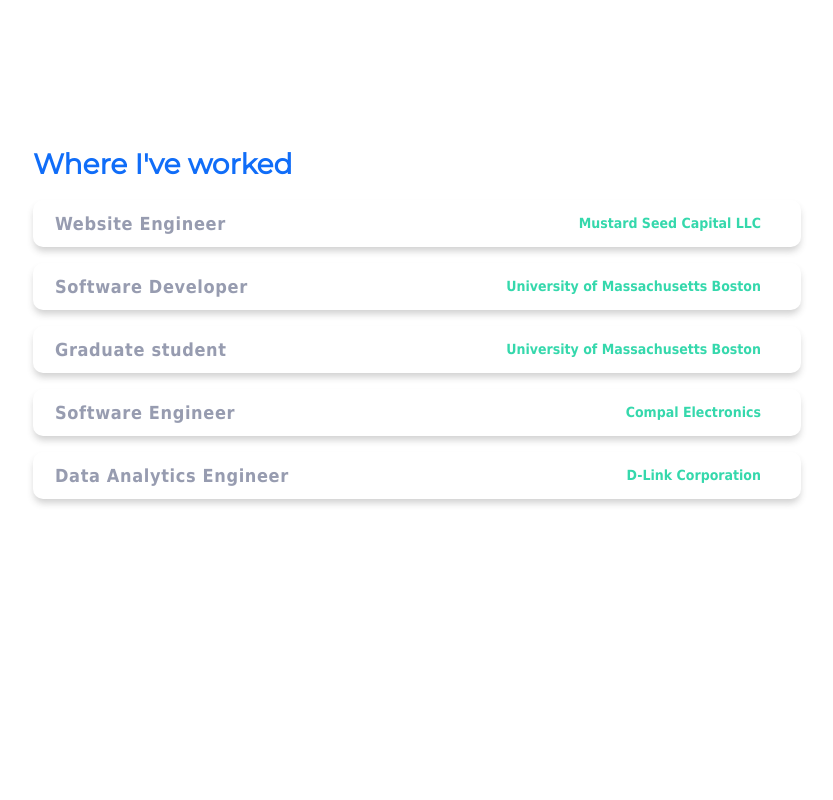
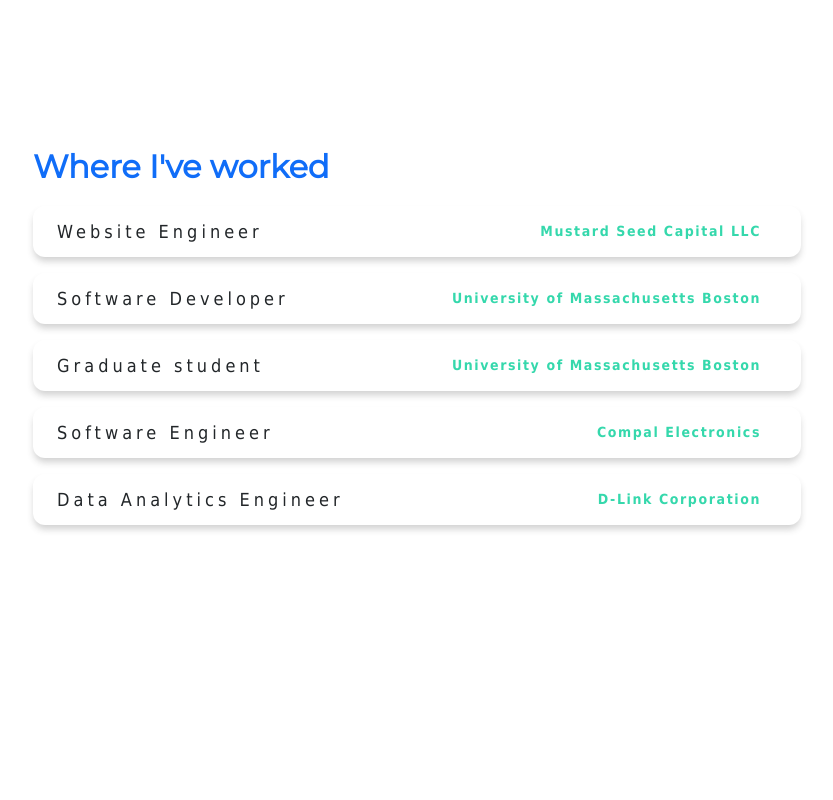
Before and after one commit to TimLaiTW/portfolio-v2, a React (Create React App) app: page / in a window 1280 px wide. Shown: the part 1320-2120 px from the top of the page, without its empty margins (223-1056 px from the left). Built offline with nearby package versions, Linux system fonts and the light colour scheme.

Commit message:
px to rem

```diff
--- a/src/App.css
+++ b/src/App.css
@@ -9,7 +9,6 @@
   --LightGreen: #A6F03E;
   --Blue: #106df8;
   --Navy: #3f739e;
-  /* --Light: #E9E9EB; */
   --Light: white;
 }
 
@@ -19,21 +18,20 @@
 
 header {
   font-weight: bold;
-  font-size: 28px;
+  font-size: 2rem;
   font-family: var(--font-primary);
-  padding: 2% 5% 2% 0px;
+  padding: 2% 5% 2% 0;
   color: white;
 }
 
 .pages-content:not(:first-child) {
-  min-height: 600px;
-  /* padding-bottom: 300px; */
+  min-height: 37.5rem;
 }
 
 
 .anchor {
   position: relative;
-  margin-bottom: 50px;
+  margin-bottom: 3.125rem;
   display: block;
   visibility: hidden;
 }
@@ -43,7 +41,7 @@
 }
 
 a {
-  padding-right: 10px;
+  padding-right: 0.625rem;
   color: inherit;
   outline: none;
   text-decoration: none;
--- a/src/Components/Templates/Footer.js
+++ b/src/Components/Templates/Footer.js
@@ -9,8 +9,8 @@
 
     .wrapper {
         position: fixed;
-        bottom: 0px;
-        padding: 0 0 30px 42px;
+        bottom: 0;
+        padding: 0 0 1.875rem 2.625rem;
         transition: all .4s ease-out;
 
         &__links {
--- a/src/Components/Templates/Navigation.js
+++ b/src/Components/Templates/Navigation.js
@@ -34,7 +34,7 @@
 
         .navItem{
             float: right;
-            margin-top: 8px;
+            margin-top: 0.5rem;
             li{
                 color: ${({ theme }) => theme.Btn};
                 & :hover{
@@ -42,8 +42,8 @@
                 }
                 font-family: var(--font-primary);
                 display: inline-block;
-                padding: 8px;
-                font-size: 14px;
+                padding: 0.5rem;
+                font-size: 0.875rem;
                 -webkit-transition: all .2s ease-in-out;
                 transition: all .2s ease-in-out;
                 a {
@@ -58,16 +58,16 @@
 
     const navbarStyles = {
         position: 'fixed',
-        height: '70px',
+        height: '4.375rem',
         width: '100%',
         transition: 'top 0.3s',
-        padding: '0 30px 0 30px',
+        padding: '0 1.875rem 0 1.875rem',
         overflow: 'hidden',
         zIndex: '99'
     }
     return (
         <div style={{ ...navbarStyles,
-            top: visible ? '0' : '-70px',
+            top: visible ? '0' : '-4.375rem',
             background: props.theme === 'light' ? 'var(--Light)' : 'var(--Dark)'}}>
             <StyledNavItem>
                 <a className='logo' href='#hero'>
--- a/src/Containers/About.js
+++ b/src/Containers/About.js
@@ -4,25 +4,26 @@
     const StyledAboutSection = styled.section`
         span {
             color: ${({ theme }) => theme.header};
-            font-family: var(--font-primary);
+            font-family: var(--font-mainContent);
+            font-weight: 900;
         }
 
         ul.skills-list {
             display: grid;
-            grid-template-columns: repeat(2, minmax(140px, 200px));
+            grid-template-columns: repeat(2, minmax(8.75rem, 12.5rem));
             padding: 0;
-            margin: 10px 0 0 0;
+            margin: 0.625rem 0 0 0;
             overflow: hidden;
             list-style: none;
             li {
                 position: relative;
-                margin-bottom: 10px;
-                padding-left: 20px;
+                margin-bottom: 0.625rem;
+                padding-left: 1.25rem;
                 &:before {
                     content: '▹';
                     position: relative;
-                    right: 10px;
-                    line-height: 12px;
+                    right: 0.625rem;
+                    line-height: 0.75rem;
                     }
             }
 
--- a/src/Containers/Contact.js
+++ b/src/Containers/Contact.js
@@ -7,16 +7,14 @@
     const StyledContactSection = styled.section`
     header {
         display: flex;
-        height: 10vh;
         align-items: center;
         justify-content: center;
-        font-size: 3rem;
     }
 
     .contact-content {
         margin-left: auto;
         margin-right: auto;
-        width: 20em;
+        width: 20rem;
     }
 
     .email-btn {
--- a/src/Containers/Me.js
+++ b/src/Containers/Me.js
@@ -5,9 +5,10 @@
 const Me = () => {
     const StyledHeroSection = styled.section`
         * {
-            max-width: 650px;
+            max-width: 40.625rem;
             p {
-                max-width: 350px;
+                max-width: 21.875rem;
+                font-weight: normal;
             }
             h1 {
                 color: ${({ theme }) => theme.header};
--- a/src/Utilities/Button.js
+++ b/src/Utilities/Button.js
@@ -6,7 +6,7 @@
         text-decoration: none;
         display: inline-block;
         padding: 0.5rem 1.25rem;
-        border-radius: 5px;
+        border-radius: .3rem;
         color: ${({ theme }) => theme.Btn};
         text-transform: uppercase;
         font-size: 1rem;
@@ -23,8 +23,8 @@
             width: 100%;
             height: 100%;
             background-color: transparent;
-            border: 1px solid ${({ theme }) => theme.Btn};
-            border-radius: 5px;
+            border: 0.08rem solid ${({ theme }) => theme.Btn};
+            border-radius: 0.3rem;
             z-index: -2;
         }
         &:before {
@@ -36,7 +36,7 @@
             height: 100%;
             background-color: ${({ theme }) => theme.Btn};
             transition: all 0.5s;
-            border-radius: 5px;
+            border-radius: 0.3rem;
             z-index: -1;
         }
         &:hover {
@@ -52,11 +52,7 @@
     `;
     return (
         <StyledEmailLink>
-            <div class="box-1">
-                <div class="btn btn-one">
-                    <a className='button' hrerf={props.url}>{props.children}</a>
-                </div>
-            </div>
+            <a className='button' hrerf={props.url}>{props.children}</a>
         </StyledEmailLink>
     )
 };
--- a/src/Utilities/Card.js
+++ b/src/Utilities/Card.js
@@ -24,7 +24,7 @@
             color: #bbb;
             padding: 0.4rem 0.6rem;
             border-radius: 0.3rem;
-            border: 1px solid #444;
+            border: 0.08rem solid #444;
             font-size: 0.8rem;
             text-decoration: none;
             width: 7rem;
@@ -93,10 +93,7 @@
             &__title {
                 color: yellow;
             }
-            &__post-date {
-                color: var(--Light);
-            }
-            &__excerpt {
+            &__post-date, &__excerpt {
                 color: var(--Light);
             }
             &__image {
--- a/src/Utilities/List.js
+++ b/src/Utilities/List.js
@@ -6,20 +6,19 @@
 
             &__profiles {
                 background-color: transparent;
-                border-radius: 0 0 12px 12px;
-                // padding: 15px 15px 10px;
+                border-radius: 0 0 0.75rem 0.75rem;
                 display: grid;
                 width: 100%;
-                border-radius: 12px;
+                border-radius: 0.75rem;
             }
 
             &__profile {
                 display: grid;
                 grid-template-columns: 3fr 3fr;
                 align-items: center;
-                padding: 10px 30px 10px 10px;
+                padding: 0.75rem 1.875rem 0.75rem 0.75rem;
                 overflow: hidden;
-                border-radius: 10px;
+                border-radius: 0.75rem;
                 box-shadow: 0 5px 7px -1px rgba(51, 51, 51, 0.23);
                 cursor: pointer;
                 transition: transform .25s cubic-bezier(.7,.98,.86,.98), box-shadow .25s cubic-bezier(.7,.98,.86,.98);
@@ -33,38 +32,39 @@
                 &:hover + .leaderboard__descrp {
                     visibility: visible;
                     opacity: 1;
-                    max-height: 1000px;
-                    padding: 30px;
+                    max-height: 62.5rem;
+                    padding: 1.875rem;
                 }
             }
 
             &__name {
-                color: #979cb0;
-                font-weight: 600;
-                font-size: 18px;
-                letter-spacing: 0.64px;
-                margin-left: 12px;
+                color: ${({ theme }) => theme.text};
+                font-weight: 400;
+                font-size: 1.125rem;
+                letter-spacing: .25rem;
+                margin-left: 0.75rem;
             }
 
             &__value {
                 color: #35d8ac;
                 font-weight: 700;
-                font-size: 14px;
+                font-size: 0.875rem;
                 text-align: right;
 
                 & > a {
                     text-decoration: none;
                     cursor: pointer;
+                    letter-spacing: .1rem;
                     &:hover {
                         transition: all 0.3s ease-out;
-                        color: ${({ theme }) => theme.header};
+                        color: ${({ theme }) => theme.Btn};
                     }
                 }
 
                 & > span {
                     font-weight: 600;
-                    font-size: 13px;
-                    margin-left: 3px;
+                    font-size: 0.875rem;
+                    margin-left: 0.2rem;
                 }
             }
 
@@ -72,7 +72,7 @@
                 visibility: hidden;
                 opacity: 0;
                 transition: visibility 0s, opacity 0.8s linear;
-                max-height: 0px;
+                max-height: 0;
                 list-style-type: none;
             }
 
@@ -91,7 +91,7 @@
         }
 
         .leaderboard {
-            box-shadow: 0 0 40px -10px rgba(0, 0, 0, .4);
+            box-shadow: 0 0 40px -0.75rem rgba(0, 0, 0, .4);
         }
     `;
 
--- a/src/Utilities/TempButton.js
+++ b/src/Utilities/TempButton.js
@@ -5,9 +5,9 @@
         a {
             font-family: var(--font-primary);
             display: inline-block;
-            padding: 9px;
-            font-size: 14px;
-            border-radius: 4px;
+            padding: 0.6rem;
+            font-size: 0.875rem;
+            border-radius: 0.25rem;
             transition: all .2s ease-in-out;
             text-decoration: none;
             color: ${({ theme }) => theme.Btn};
```
